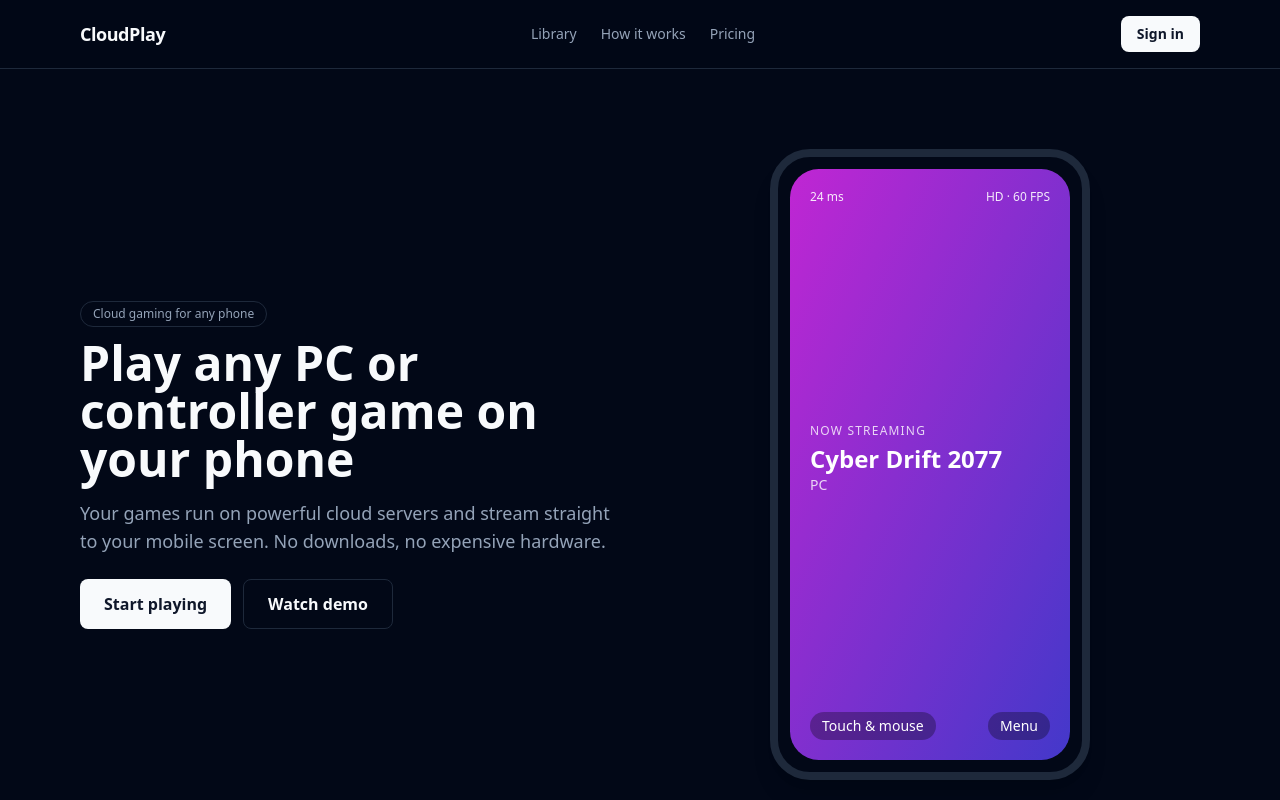
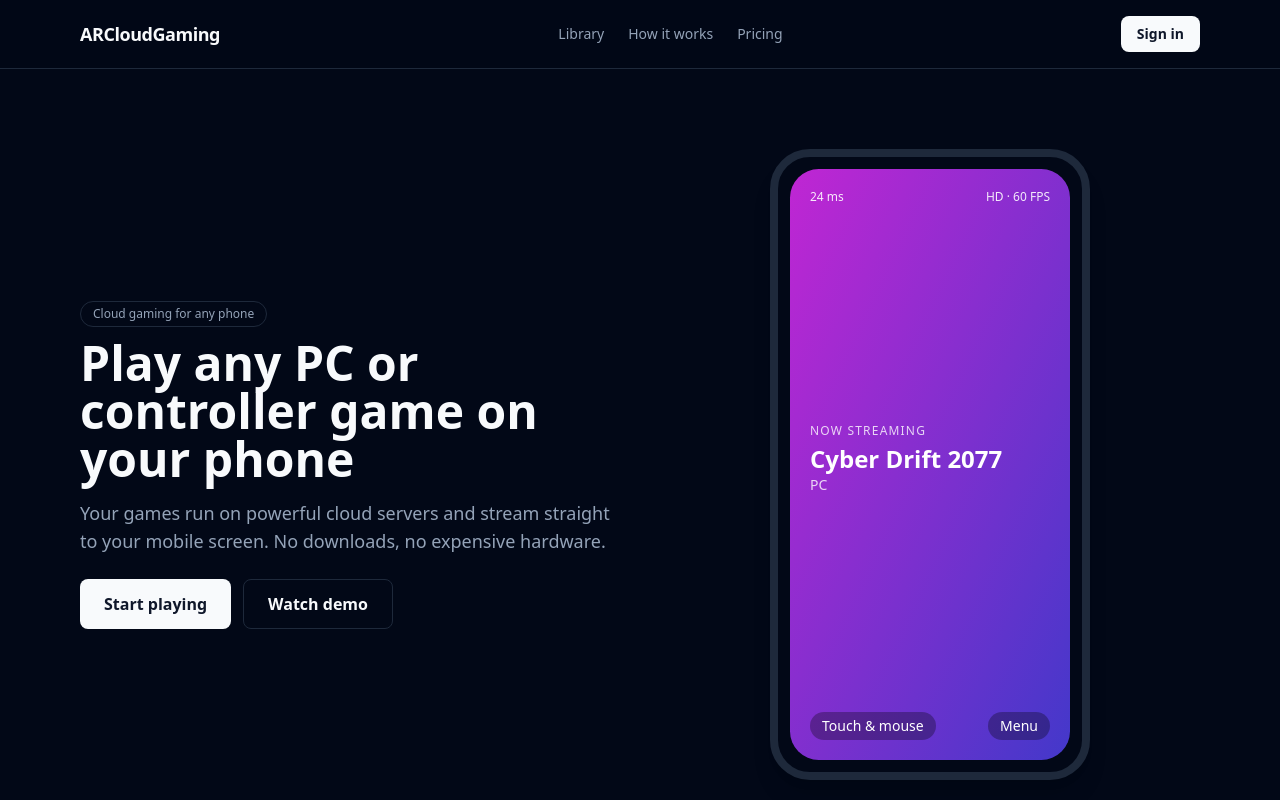
Before and after one commit to myloftjjjj-cmd/arcloud, a React (Vite) app: page / in a window 1280 px wide. Shown: the top 800 px of the page. Built offline with nearby package versions, Linux system fonts and the light colour scheme.

Commit message:
Updated project files

```diff
--- a/index.html
+++ b/index.html
@@ -3,8 +3,8 @@
   <head>
     <meta charset="UTF-8" />
     <meta name="viewport" content="width=device-width, initial-scale=1.0" />
-    <title>Modern Landing Page</title>
-    <meta name="description" content="Buildify landing page template" />
+    <title>ARCloudGaming - Play PC & Controller Games on Your Phone</title>
+    <meta name="description" content="ARCloudGaming lets you play PC and controller games on any phone with cloud gaming and on-screen controls." />
     <meta name="author" content="Your Company" />
 
     <meta property="og:title" content="Buildify Template Landing Page" />
--- a/src/pages/Index.tsx
+++ b/src/pages/Index.tsx
@@ -41,7 +41,7 @@ const Index = () => {
       <header className="sticky top-0 z-10 border-b border-border bg-background/80 backdrop-blur">
         <div className="mx-auto flex max-w-6xl items-center justify-between px-4 py-4">
           <span className="text-lg font-bold tracking-tight">
-            Cloud<span className="text-primary">Play</span>
+            AR<span className="text-primary">CloudGaming</span>
           </span>
           <nav className="hidden gap-6 text-sm text-muted-foreground md:flex">
             <a href="#library" className="hover:text-foreground">Library</a>
@@ -169,7 +169,7 @@ const Index = () => {
       </section>
 
       <footer className="border-t border-border py-8 text-center text-sm text-muted-foreground">
-        © {new Date().getFullYear()} CloudPlay. All rights reserved.
+        © {new Date().getFullYear()} ARCloudGaming. All rights reserved.
       </footer>
     </div>
   );
```
Also changed, not shown: 1 other file (tests, documents, lock files or other folders).
